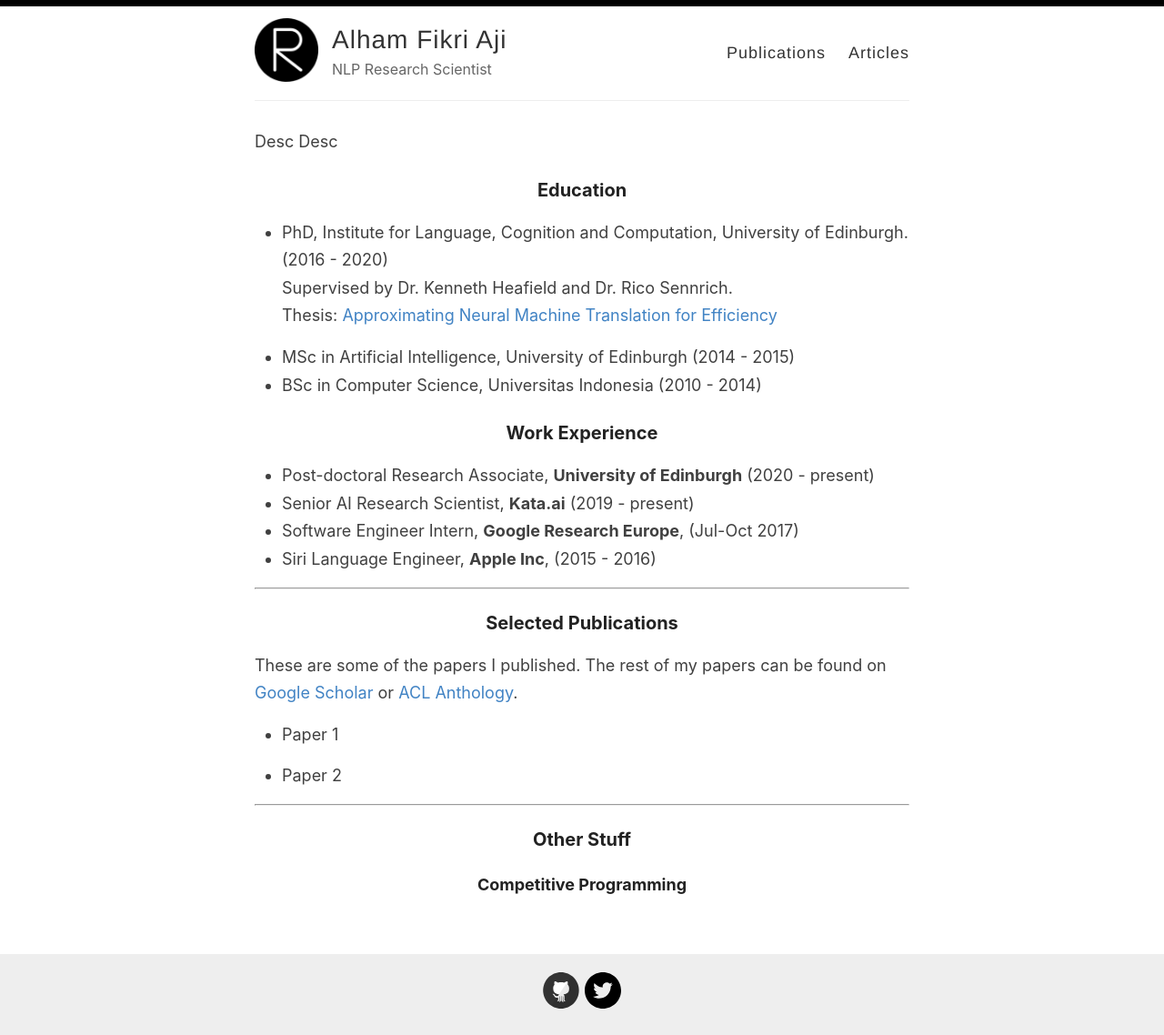
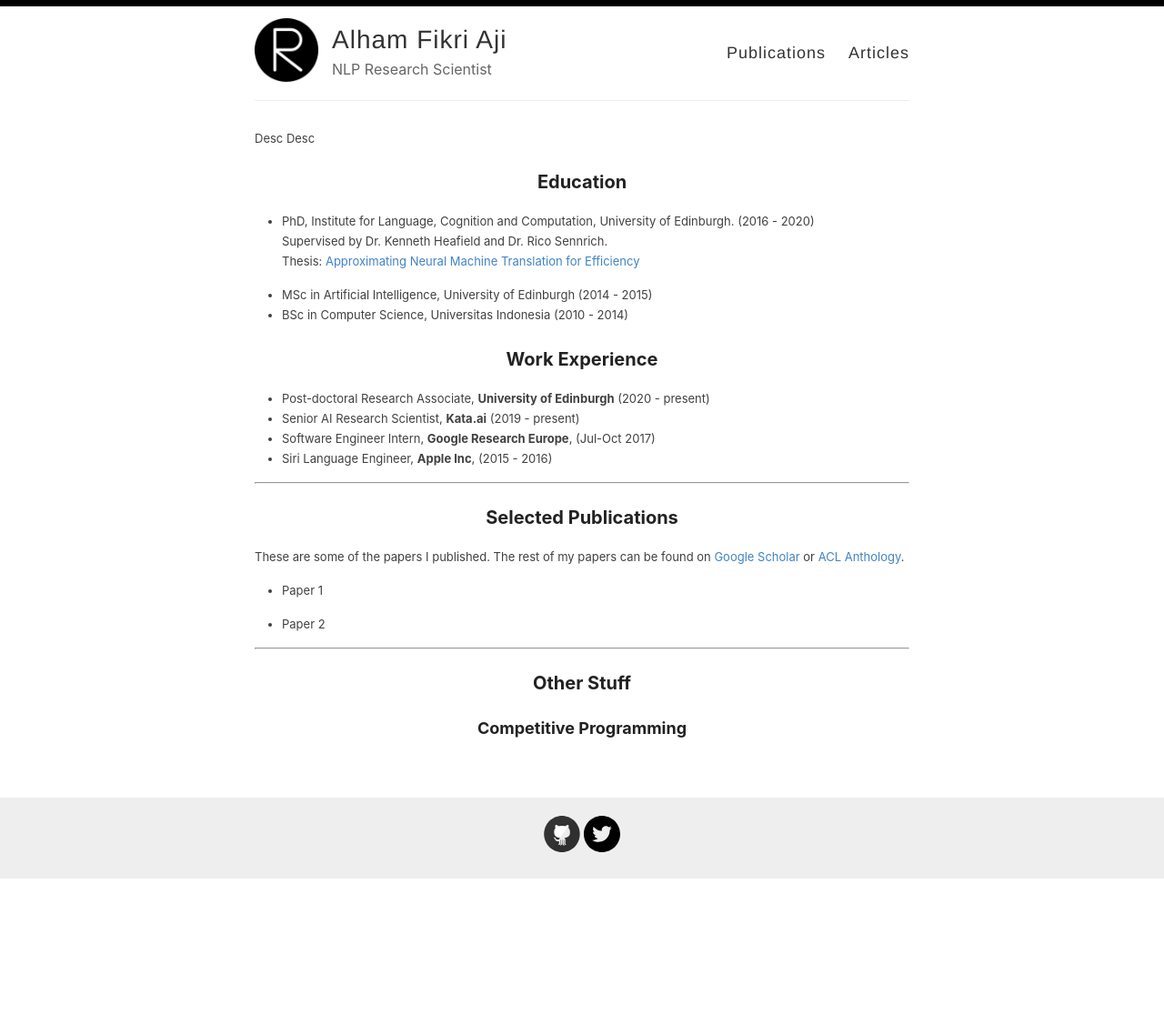
Before and after one commit to afaji/afaji.github.io, a Jekyll site: the page built from index.md, in a window 1280 px wide. Shown: the whole page at 91% size. Built offline with Jekyll 4.4.1, drawn with Linux system fonts in a browser that asks for light colours; after the commit the page ends 966 px from its top, so only the background shows below that.

Commit message:
Update style.scss

```diff
--- a/assets/style.scss
+++ b/assets/style.scss
@@ -16,7 +16,7 @@
 @import url('https://fonts.googleapis.com/css?family=Roboto');
 
 html {
-  font-size: 70%;
+  font-size: 100%;
   height: 100%;
 }
 
@@ -26,7 +26,7 @@ body {
   color: #404040;
   line-height: 1.7;
   font-weight: 400;
-  font-size: 18px;
+  font-size: 13px;
   height: 100%;
 }
 
```
